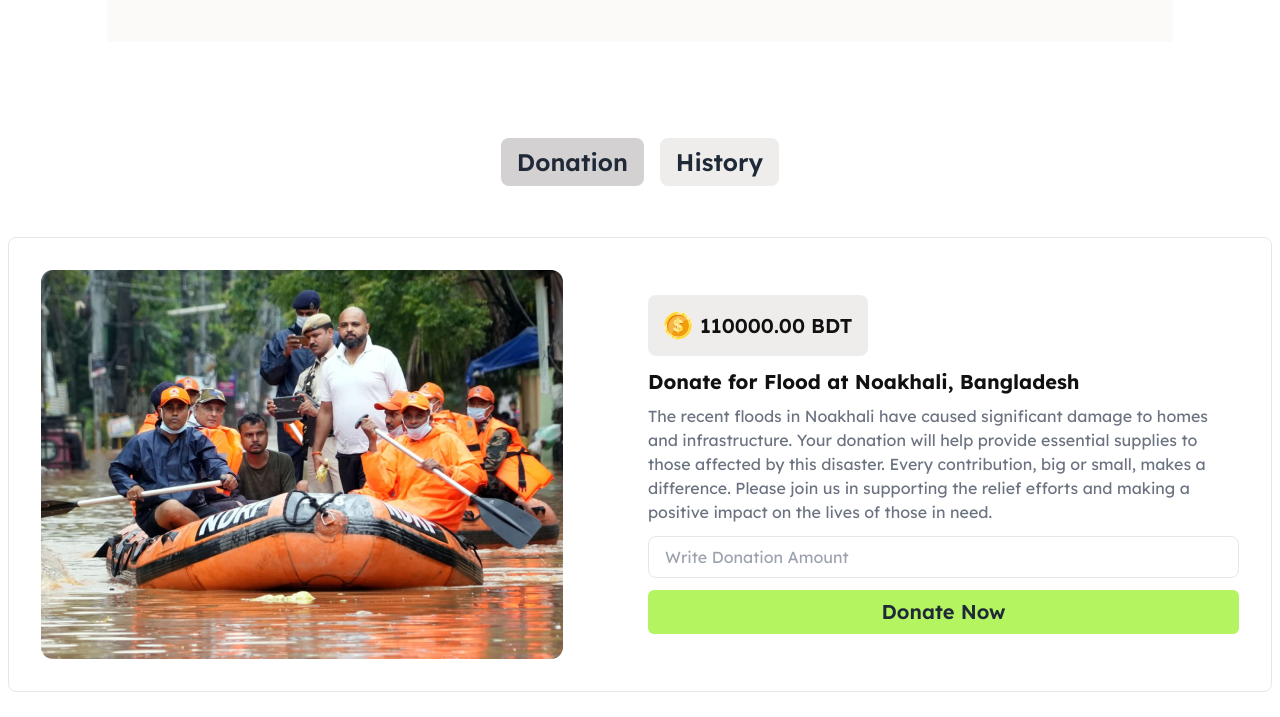
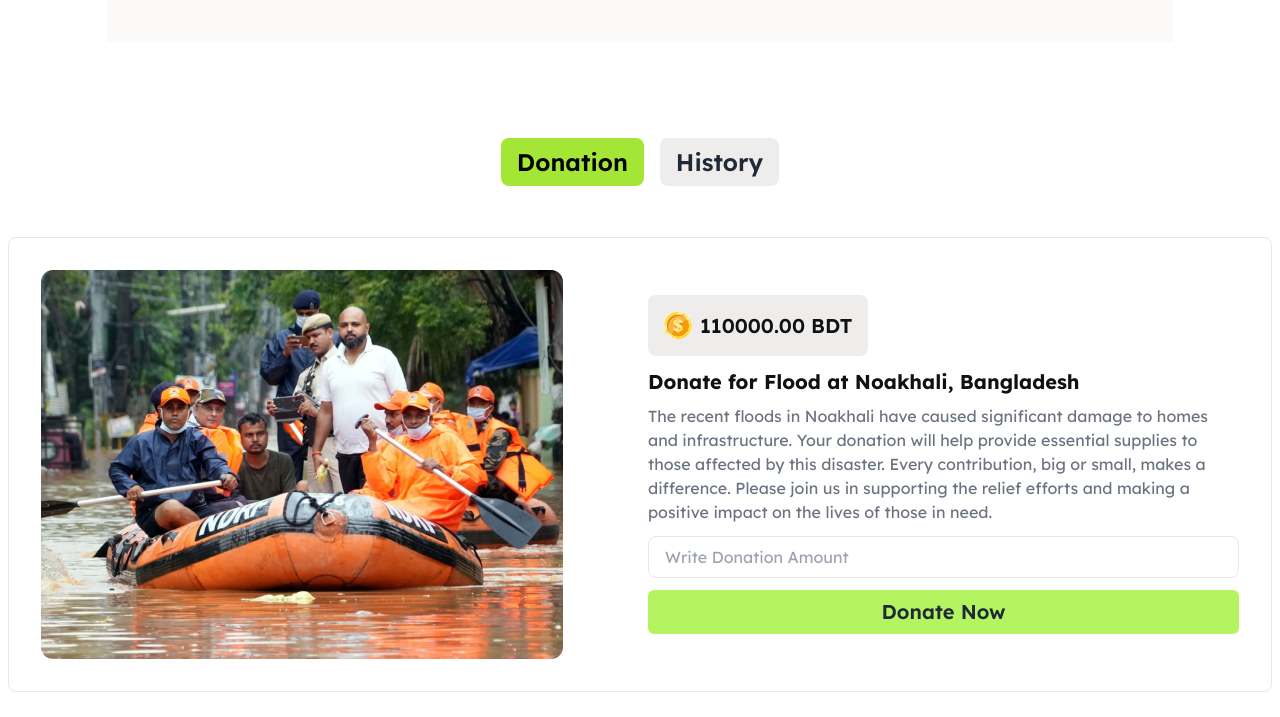
Before and after one commit to Coder7Raj/assignment-5, a plain HTML site: page index.html in a window 1280 px wide. Shown: the part 83-800 px from the top of the page. Drawn offline with nearby package versions, Linux system fonts and the light colour scheme.

Commit message:
added some functionalitys

```diff
--- a/index.html
+++ b/index.html
@@ -19,12 +19,6 @@
       }
       .hide {
         display: none;
-      }
-      .bg-hide {
-        background: none;
-      }
-      .bg-add {
-        background: rgb(211, 209, 209);
       }
     </style>
   </head>
@@ -65,7 +59,7 @@
         <div class="flex gap-4 justify-center items-center mt-24">
           <button
             id="donation-home-btn"
-            class="bg-add bg-hide text-2xl font-semibold px-4 py-2 rounded-lg"
+            class="bg-[#EEEDEB] bg-add bg-hide text-2xl font-semibold px-4 py-2 rounded-lg"
           >
             Donation
           </button>
--- a/js/buttons.js
+++ b/js/buttons.js
@@ -1,6 +1,11 @@
+// ............ donation and histor button functionality's .......
 document.addEventListener("DOMContentLoaded", function () {
   const addBg = document.getElementById("donation-home-btn");
   const addBgTwo = document.getElementById("history-btn");
+
+  if (window.location.pathname === "/index.html") {
+    addBg.classList.add("text-black", "bg-lime-400", "px-4", "py-2");
+  }
 
   addBg.addEventListener("click", function () {
     addBg.classList.add("text-black", "bg-lime-400", "px-4", "py-2");
@@ -10,6 +15,5 @@ document.addEventListener("DOMContentLoaded", function () {
   addBgTwo.addEventListener("click", function () {
     addBgTwo.classList.add("text-black", "bg-lime-400", "px-4", "py-2");
     addBg.classList.remove("text-black", "bg-lime-400", "px-4", "py-2");
-    addBg.classList.add("bg-hide", "bg-add");
   });
 });
--- a/js/index.js
+++ b/js/index.js
@@ -35,7 +35,7 @@ goToHome.addEventListener("click", () => {
 
 //
 //
-// donating for Noakhali
+// ..........donation for Noakhali...........
 document.getElementById("donation-btn").addEventListener("click", () => {
   const mainBalance = document.getElementById("main-balance");
   const noakhaliDonations = document.getElementById("donations-of-noakhali");
--- a/js/second.js
+++ b/js/second.js
@@ -1,3 +1,4 @@
+// ......... donation for Feni people ............
 document.getElementById("donation-btn-two").addEventListener("click", () => {
   const mainBalance = document.getElementById("main-balance");
   const noakhaliDonations = document.getElementById("donation-for-feni");
--- a/js/third.js
+++ b/js/third.js
@@ -1,3 +1,4 @@
+// ............ donation for student in quota movement.........
 document.getElementById("donation-btn-three").addEventListener("click", () => {
   const mainBalance = document.getElementById("main-balance");
   const noakhaliDonations = document.getElementById("donation-for-students");
```
